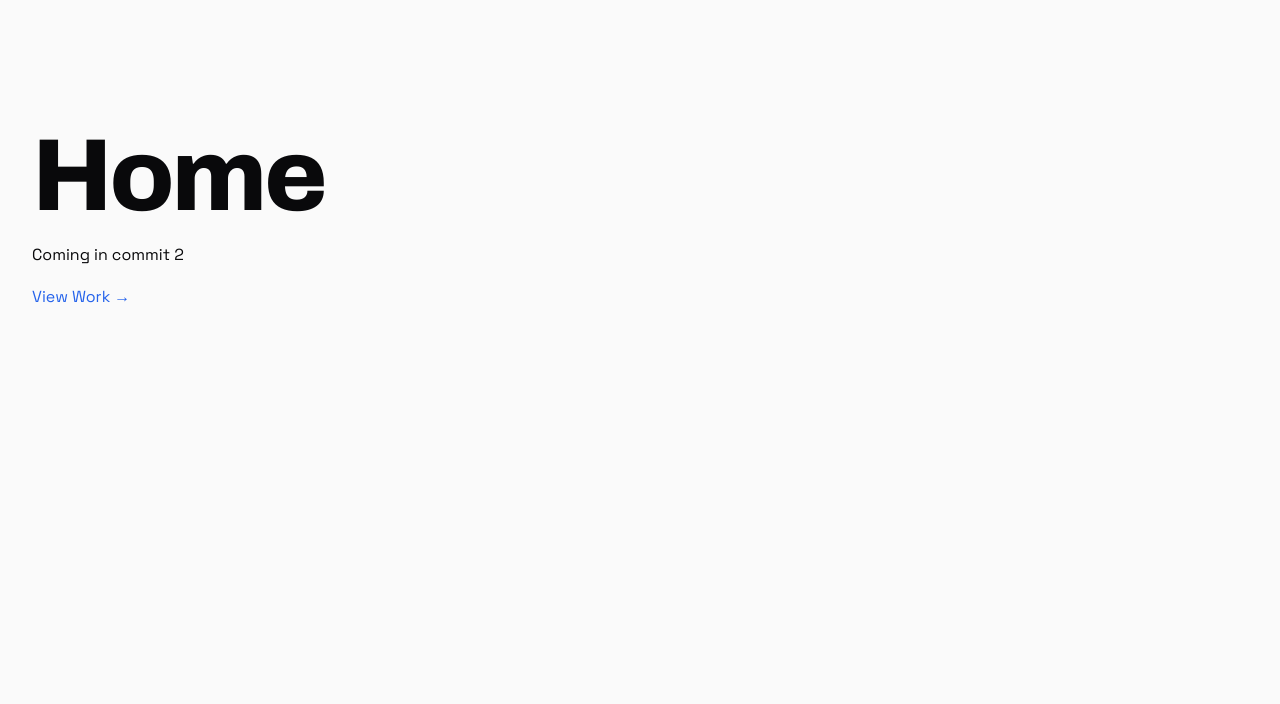
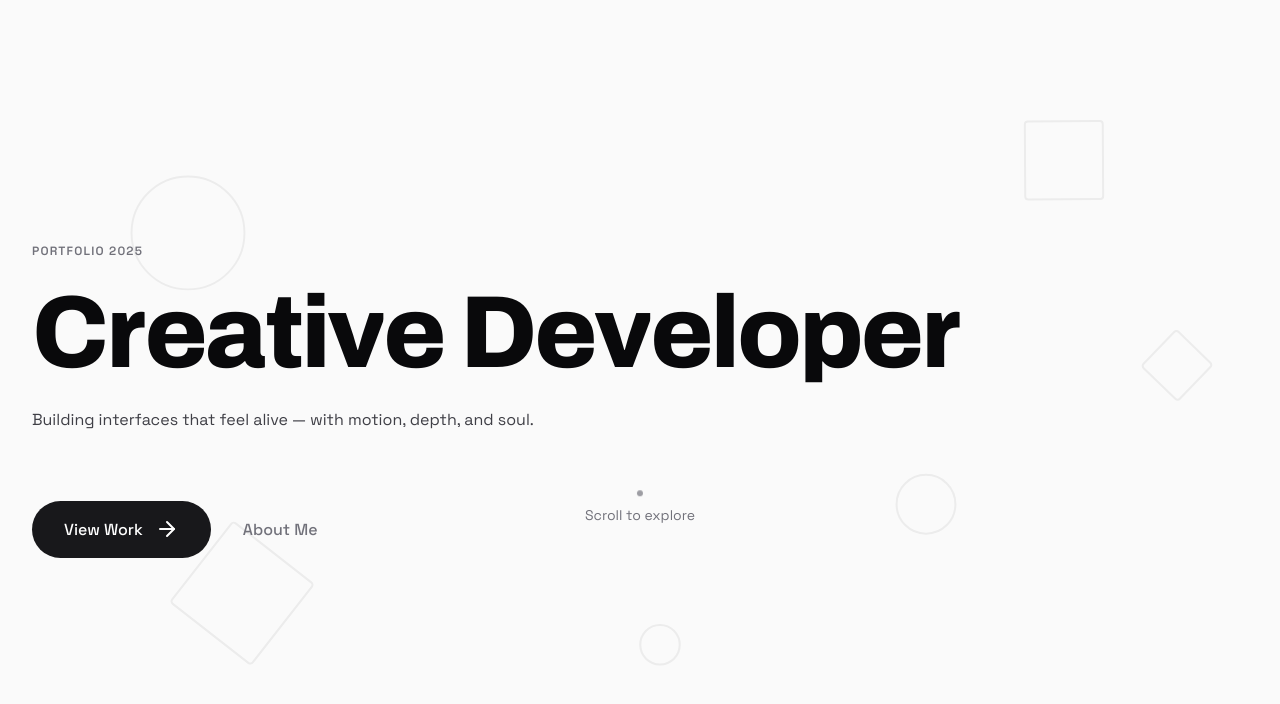
Before and after one commit to ShreeBohara/50-Days-of-Creative-Frontend, a React (Vite) app in the folder day-33-animated-portfolio/: page / in a window 1280 px wide. Shown: the top 704 px of the page. Built offline with nearby package versions, Linux system fonts and the light colour scheme.

Commit message:
day-33: home-page — name reveal, typewriter, floating shapes

```diff
--- /dev/null
+++ b/day-33-animated-portfolio/src/pages/Home.css
@@ -0,0 +1,193 @@
+/* ============================================================
+   Home Page Styles
+   ============================================================ */
+
+.home-page {
+  display: flex;
+  align-items: center;
+  justify-content: center;
+  min-height: 100vh;
+  position: relative;
+  overflow: hidden;
+}
+
+/* ---------- Floating Shapes ---------- */
+.home-shapes {
+  position: absolute;
+  inset: 0;
+  pointer-events: none;
+  z-index: 0;
+}
+
+.home-shape {
+  position: absolute;
+  opacity: 0.06;
+  border: 2px solid var(--color-primary);
+}
+
+.home-shape--circle {
+  border-radius: 50%;
+}
+
+.home-shape--square {
+  border-radius: 4px;
+}
+
+/* ---------- Content ---------- */
+.home-content {
+  position: relative;
+  z-index: 1;
+  display: flex;
+  flex-direction: column;
+  align-items: flex-start;
+  gap: 1.5rem;
+  padding-top: 6rem;
+  padding-bottom: 4rem;
+}
+
+/* ---------- Label ---------- */
+.home-label {
+  display: inline-block;
+}
+
+/* ---------- Title (Name Reveal) ---------- */
+.home-title {
+  display: flex;
+  flex-wrap: wrap;
+}
+
+.home-char {
+  display: inline-block;
+  will-change: clip-path;
+}
+
+/* ---------- Typewriter Tagline ---------- */
+.home-tagline {
+  max-width: 540px;
+  min-height: 3.4em;
+  color: var(--color-secondary);
+  font-size: 1.125rem;
+}
+
+.home-cursor {
+  display: inline-block;
+  margin-left: 2px;
+  color: var(--color-accent);
+  font-weight: 300;
+}
+
+.home-cursor--blink {
+  animation: cursorBlink 1s step-end infinite;
+}
+
+@keyframes cursorBlink {
+  0%, 100% { opacity: 1; }
+  50% { opacity: 0; }
+}
+
+/* ---------- CTA ---------- */
+.home-cta {
+  display: flex;
+  align-items: center;
+  gap: 2rem;
+  margin-top: 1rem;
+}
+
+.home-cta-btn {
+  display: inline-flex;
+  align-items: center;
+  gap: 0.75rem;
+  padding: 1rem 2rem;
+  background: var(--color-primary);
+  color: white;
+  font-family: var(--font-body);
+  font-size: 1rem;
+  font-weight: 500;
+  border-radius: 100px;
+  transition: background 250ms var(--ease-out-expo), gap 350ms var(--ease-out-expo);
+  cursor: pointer;
+}
+
+.home-cta-btn:hover {
+  background: var(--color-accent);
+  gap: 1.25rem;
+}
+
+.home-cta-arrow {
+  transition: transform 350ms var(--ease-out-expo);
+}
+
+.home-cta-btn:hover .home-cta-arrow {
+  transform: translateX(4px);
+}
+
+.home-about-link {
+  font-size: 1rem;
+  font-weight: 500;
+  color: var(--color-muted);
+  position: relative;
+  cursor: pointer;
+  transition: color 250ms;
+}
+
+.home-about-link::after {
+  content: '';
+  position: absolute;
+  left: 0;
+  bottom: -4px;
+  width: 0;
+  height: 1.5px;
+  background: var(--color-accent);
+  transition: width 350ms var(--ease-out-expo);
+}
+
+.home-about-link:hover {
+  color: var(--color-text);
+}
+
+.home-about-link:hover::after {
+  width: 100%;
+}
+
+/* ---------- Scroll Hint ---------- */
+.home-scroll-hint {
+  position: absolute;
+  bottom: 2rem;
+  left: 50%;
+  transform: translateX(-50%);
+  display: flex;
+  flex-direction: column;
+  align-items: center;
+  gap: 0.75rem;
+}
+
+.home-scroll-dot {
+  width: 6px;
+  height: 6px;
+  border-radius: 50%;
+  background: var(--color-muted);
+  animation: scrollBounce 2s ease-in-out infinite;
+}
+
+@keyframes scrollBounce {
+  0%, 100% { transform: translateY(0); opacity: 1; }
+  50% { transform: translateY(8px); opacity: 0.4; }
+}
+
+/* ---------- Responsive ---------- */
+@media (max-width: 768px) {
+  .home-content {
+    padding-top: 8rem;
+    padding-bottom: 6rem;
+  }
+
+  .home-tagline {
+    font-size: 1rem;
+  }
+
+  .home-cta {
+    flex-direction: column;
+    align-items: flex-start;
+    gap: 1rem;
+  }
+}
--- a/day-33-animated-portfolio/src/pages/Home.jsx
+++ b/day-33-animated-portfolio/src/pages/Home.jsx
@@ -1,14 +1,161 @@
+import { useEffect, useState } from 'react'
 import { Link } from 'react-router-dom'
+import { motion } from 'framer-motion'
+import './Home.css'
 
+/* ---------- floating shapes ---------- */
+const shapes = [
+  { type: 'circle', size: 120, x: '10%', y: '20%', delay: 0 },
+  { type: 'square', size: 80, x: '80%', y: '15%', delay: 0.5 },
+  { type: 'circle', size: 60, x: '70%', y: '60%', delay: 1 },
+  { type: 'square', size: 100, x: '15%', y: '70%', delay: 1.5 },
+  { type: 'circle', size: 40, x: '50%', y: '80%', delay: 0.8 },
+  { type: 'square', size: 50, x: '90%', y: '45%', delay: 1.2 },
+]
+
+/* ---------- typewriter hook ---------- */
+function useTypewriter(text, speed = 50, startDelay = 1500) {
+  const [displayed, setDisplayed] = useState('')
+  const [done, setDone] = useState(false)
+
+  useEffect(() => {
+    let i = 0
+    let timeout
+
+    const start = setTimeout(() => {
+      const type = () => {
+        if (i < text.length) {
+          setDisplayed(text.slice(0, i + 1))
+          i++
+          timeout = setTimeout(type, speed)
+        } else {
+          setDone(true)
+        }
+      }
+      type()
+    }, startDelay)
+
+    return () => {
+      clearTimeout(start)
+      clearTimeout(timeout)
+    }
+  }, [text, speed, startDelay])
+
+  return { displayed, done }
+}
+
+/* ---------- component ---------- */
 export default function Home() {
+  const tagline = 'Building interfaces that feel alive — with motion, depth, and soul.'
+  const { displayed, done } = useTypewriter(tagline, 35, 1400)
+
+  const nameChars = 'Creative Developer'.split('')
+
   return (
-    <div className="page">
-      <div className="container" style={{ paddingTop: '8rem' }}>
-        <h1 className="text-display">Home</h1>
-        <p className="text-body" style={{ marginTop: '1rem' }}>Coming in commit 2</p>
-        <Link to="/work" style={{ color: 'var(--color-accent)', marginTop: '1rem', display: 'inline-block' }}>
-          View Work →
-        </Link>
+    <div className="page home-page">
+      {/* floating shapes */}
+      <div className="home-shapes" aria-hidden="true">
+        {shapes.map((s, i) => (
+          <motion.div
+            key={i}
+            className={`home-shape home-shape--${s.type}`}
+            style={{
+              width: s.size,
+              height: s.size,
+              left: s.x,
+              top: s.y,
+            }}
+            animate={{
+              y: [0, -20, 0, 15, 0],
+              rotate: [0, s.type === 'square' ? 45 : 0, 0, s.type === 'square' ? -20 : 0, 0],
+              scale: [1, 1.05, 1, 0.95, 1],
+            }}
+            transition={{
+              duration: 8 + i * 1.5,
+              repeat: Infinity,
+              ease: 'easeInOut',
+              delay: s.delay,
+            }}
+          />
+        ))}
+      </div>
+
+      <div className="home-content container">
+        {/* label */}
+        <motion.span
+          className="home-label text-label"
+          initial={{ opacity: 0, y: 20 }}
+          animate={{ opacity: 1, y: 0 }}
+          transition={{ duration: 0.6, delay: 0.2 }}
+        >
+          Portfolio 2025
+        </motion.span>
+
+        {/* name reveal with clip-path wipe */}
+        <h1 className="home-title text-display">
+          {nameChars.map((char, i) => (
+            <motion.span
+              key={i}
+              className="home-char"
+              initial={{ clipPath: 'inset(0 100% 0 0)' }}
+              animate={{ clipPath: 'inset(0 0% 0 0)' }}
+              transition={{
+                duration: 0.6,
+                delay: 0.4 + i * 0.04,
+                ease: [0.16, 1, 0.3, 1],
+              }}
+            >
+              {char === ' ' ? '\u00A0' : char}
+            </motion.span>
+          ))}
+        </h1>
+
+        {/* typewriter tagline */}
+        <p className="home-tagline text-body">
+          {displayed}
+          <span className={`home-cursor ${done ? 'home-cursor--blink' : ''}`}>|</span>
+        </p>
+
+        {/* CTA */}
+        <motion.div
+          className="home-cta"
+          initial={{ opacity: 0, y: 30 }}
+          animate={{ opacity: 1, y: 0 }}
+          transition={{ duration: 0.7, delay: 1.8 }}
+        >
+          <Link to="/work" className="home-cta-btn">
+            <span>View Work</span>
+            <svg
+              className="home-cta-arrow"
+              width="24"
+              height="24"
+              viewBox="0 0 24 24"
+              fill="none"
+              stroke="currentColor"
+              strokeWidth="2"
+              strokeLinecap="round"
+              strokeLinejoin="round"
+            >
+              <line x1="5" y1="12" x2="19" y2="12" />
+              <polyline points="12 5 19 12 12 19" />
+            </svg>
+          </Link>
+
+          <Link to="/about" className="home-about-link">
+            About Me
+          </Link>
+        </motion.div>
+
+        {/* scroll hint */}
+        <motion.div
+          className="home-scroll-hint"
+          initial={{ opacity: 0 }}
+          animate={{ opacity: 1 }}
+          transition={{ delay: 3, duration: 1 }}
+        >
+          <div className="home-scroll-dot" />
+          <span className="text-small">Scroll to explore</span>
+        </motion.div>
       </div>
     </div>
   )
```
